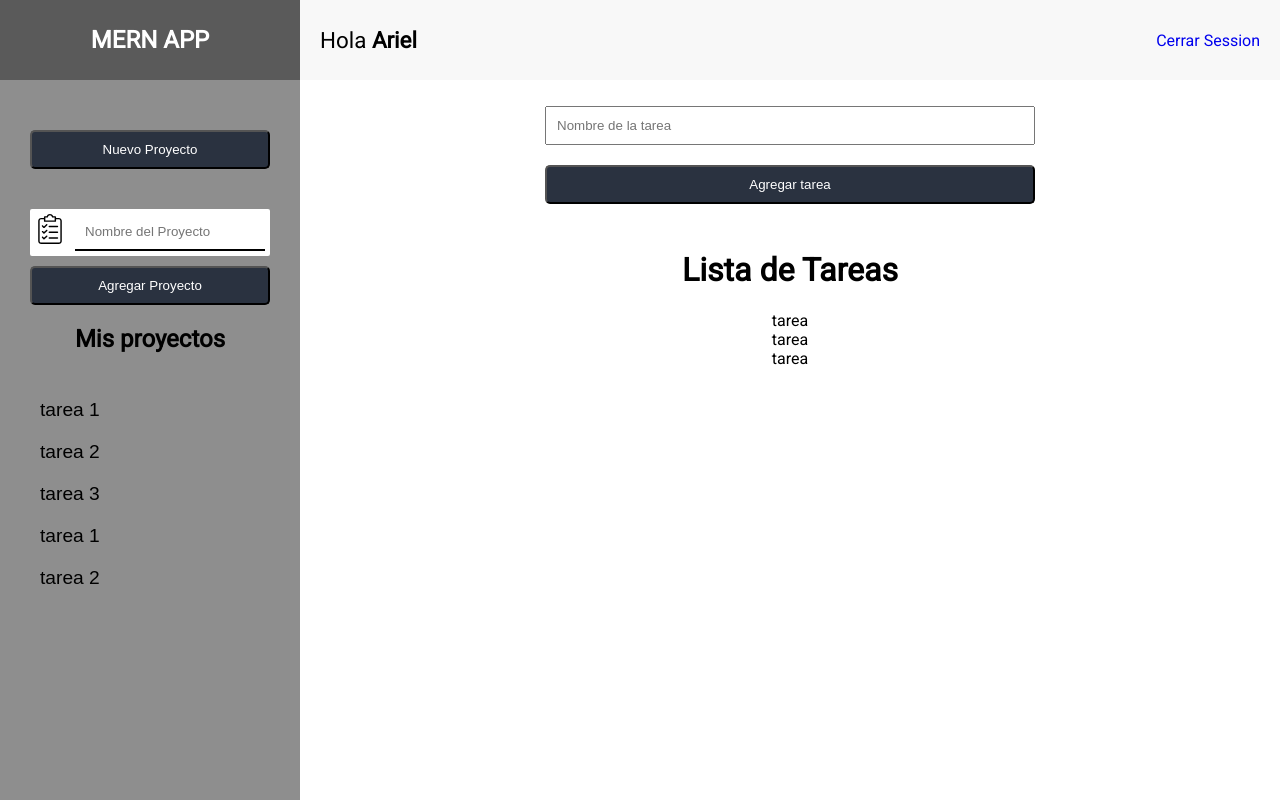
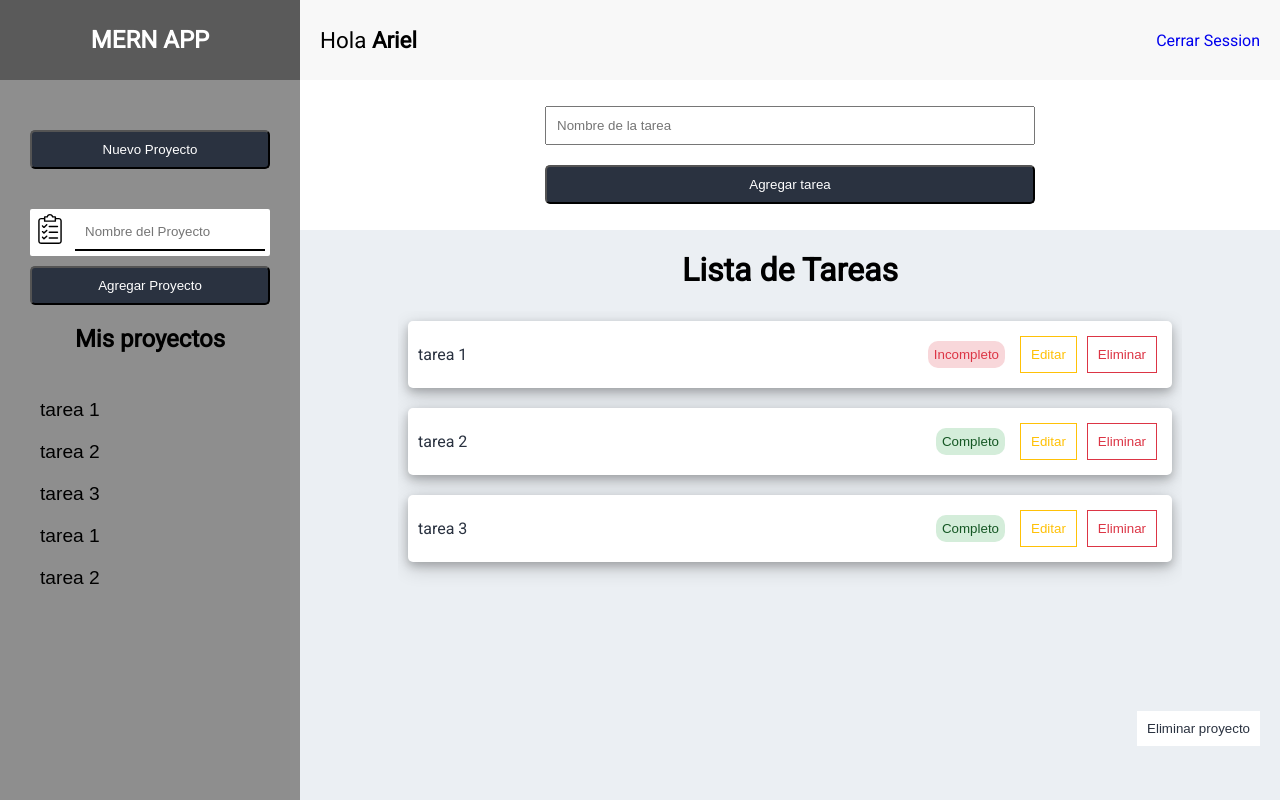
Before and after one commit to ArielMD/Front-adm-proyectos, a React (Create React App) app: page /proyectos in a window 1280 px wide. Built offline with nearby package versions, Linux system fonts and the light colour scheme.

Commit message:
feat: Componente Home, crear y listar tareas

```diff
--- a/src/App.css
+++ b/src/App.css
@@ -11,6 +11,11 @@ html{
   --white: #ffffff;
   --darkBlue: #2a3240;
   --navbar:#f8f8f8;
+  --bg: #ebeff3;
+  --warning: #ffc107;
+  --danger: #dc3545;
+  --success: #155724;
+
 }
 
 body{
--- a/src/components/formTask/FormTask.js
+++ b/src/components/formTask/FormTask.js
@@ -1,11 +1,24 @@
 import React from "react";
 import FormTaskStyled from "./formTaskStyled";
+import { useForm } from "react-hook-form";
 const FormTask = () => {
+  const { errors, handleSubmit, register } = useForm();
+
+  const onSubmit = (values) => {
+    console.log(values);
+  };
+
   return (
     <FormTaskStyled>
-      <form className="form-task">
+      <form className="form-task" onSubmit={handleSubmit(onSubmit)}>
         <div className="input-group">
-          <input type="text" placeholder="Nombre de la tarea"></input>
+          <input
+            name="newTask"
+            type="text"
+            placeholder="Nombre de la tarea"
+            ref={register({ required: "Debes ingresar una tarea" })}
+          ></input>
+          {errors.newTask && <small>{errors.newTask.message}</small>}
           <button type="submit"> Agregar tarea </button>
         </div>
       </form>
--- a/src/components/formTask/formTaskStyled.js
+++ b/src/components/formTask/formTaskStyled.js
@@ -7,6 +7,9 @@ const FormTaskStyled = styled.div`
   align-items: center;
   .form-task {
     width: 50%;
+    small {
+      color: var(--red);
+    }
   }
   .input-group {
     display: flex;
--- a/src/components/listTask/ListTask.js
+++ b/src/components/listTask/ListTask.js
@@ -3,19 +3,23 @@ import ListTaskStyled from "./listTaskStyled";
 import Task from "../task/Task";
 
 const tareas = [
-  { tarea: "tarea 1" },
-  { tarea: "tarea 2" },
-  { tarea: "tarea 3" },
+  { tarea: "tarea 1", state: false },
+  { tarea: "tarea 2", state: true },
+  { tarea: "tarea 3", state: true },
 ];
 const ListTask = () => {
   return (
     <ListTaskStyled>
       <h1>Lista de Tareas </h1>
-      {tareas.length === 0 ? (
-        <ul>No hay tareas</ul>
-      ) : (
-        tareas.map((task) => <Task />)
-      )}
+
+      <ul>
+        {tareas.length === 0 ? (
+          <li>No hay tareas</li>
+        ) : (
+          tareas.map((task) => <Task task={task} />)
+        )}
+      </ul>
+      <button className="button">Eliminar proyecto</button>
     </ListTaskStyled>
   );
 };
--- a/src/components/listTask/listTaskStyled.js
+++ b/src/components/listTask/listTaskStyled.js
@@ -5,6 +5,26 @@ const ListTaskStyled = styled.div`
   display: flex;
   flex-direction: column;
   align-items: center;
+  background-color: var(--bg);
+
+  ul {
+    margin: 0px;
+    padding-left: 0px;
+    list-style: none;
+    width: 80%;
+    height: 400px;
+    overflow: auto;
+    display: flex;
+    flex-direction: column;
+  }
+  .button {
+    padding: 10px;
+    margin-right: 20px;
+    border: none;
+    background-color: var(--white);
+    color: var(--darkBlue);
+    align-self: flex-end;
+  }
 `;
 
 export default ListTaskStyled;
--- a/src/components/task/Task.js
+++ b/src/components/task/Task.js
@@ -1,7 +1,21 @@
 import React from "react";
 import TaskStyled from "./taskStyled";
-const Task = () => {
-  return <TaskStyled>tarea</TaskStyled>;
+const Task = ({ task }) => {
+  return (
+    <TaskStyled>
+      <p>{task.tarea}</p>
+      <div className="options">
+        {task.state ? (
+          <button class="btn-state btn-complete">Completo</button>
+        ) : (
+          <button class="btn-state btn-incomplete">Incompleto</button>
+        )}
+
+        <button class="button btn-edit">Editar</button>
+        <button class="button btn-delete">Eliminar</button>
+      </div>
+    </TaskStyled>
+  );
 };
 
 export default Task;
--- a/src/components/task/taskStyled.js
+++ b/src/components/task/taskStyled.js
@@ -1,5 +1,61 @@
 import styled from "styled-components";
 
-const TaskStyled = styled.div``;
+const TaskStyled = styled.li`
+  display: inline-flex;
+  align-items: center;
+  justify-content: space-between;
+  background-color: var(--white);
+  border-radius: 5px;
+  margin: 10px;
+  padding: 10px;
+  box-shadow: 0 4px 8px 0 rgba(0, 0, 0, 0.2), 0 6px 20px 0 rgba(0, 0, 0, 0.19);
+  p {
+    margin: 0px;
+    color: var(--darkBlue);
+  }
+
+  .options {
+    display: flex;
+  }
+
+  .button {
+    padding: 10px;
+    margin: 5px;
+  }
+
+  .btn-edit {
+    border: 1px solid var(--warning);
+    color: var(--warning);
+    background-color: var(--white);
+    :hover {
+      background-color: var(--warning);
+      color: var(--white);
+    }
+  }
+
+  .btn-delete {
+    border: 1px solid var(--danger);
+    color: var(--danger);
+    background-color: var(--white);
+    :hover {
+      background-color: var(--danger);
+      color: var(--white);
+    }
+  }
+
+  .btn-state {
+    border: none;
+    margin: 10px;
+    border-radius: 10px;
+  }
+  .btn-incomplete {
+    background-color: #f8d7da;
+    color: var(--danger);
+  }
+  .btn-complete {
+    background-color: #d4edda;
+    color: var(--success);
+  }
+`;
 
 export default TaskStyled;
```
